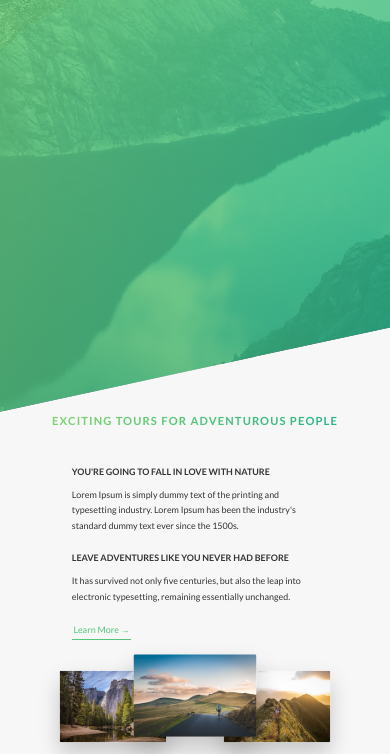
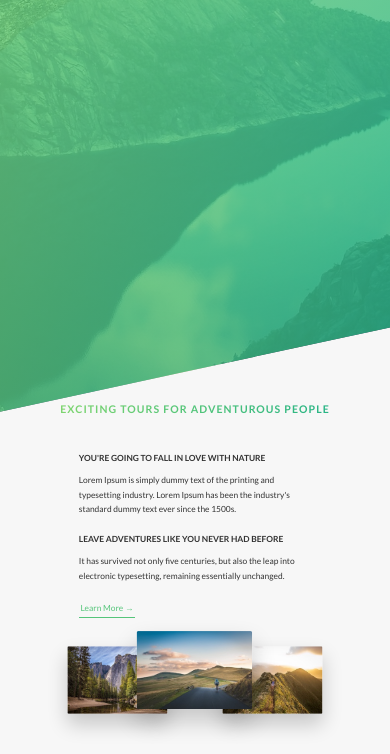
Before and after one commit to Jayan1995/Learnings, a plain HTML site: page index.html in a window 390 px wide. Shown: the part 390-1144 px from the top of the page. Drawn offline with Linux system fonts and the light colour scheme.

Commit message:
Update style.css

```diff
--- a/css/style.css
+++ b/css/style.css
@@ -86,26 +86,25 @@ html {
 }
 @media (max-width: 75em) {
   html {
-
     font-size: 56.25%;
   }
 }
 @media (max-width: 56.25em) {
   html {
 
-    font-size: 50%;
+    font-size: 45%;
   }
 }
 @media (max-width: 25em) {
   html {
 
-    font-size: 35%;
+    font-size: 33%;
   }
 }
 @media (min-width: 112.5em) {
   html {
 
-    font-size: 75%;
+    font-size: 65%;
   }
 }
 
```
